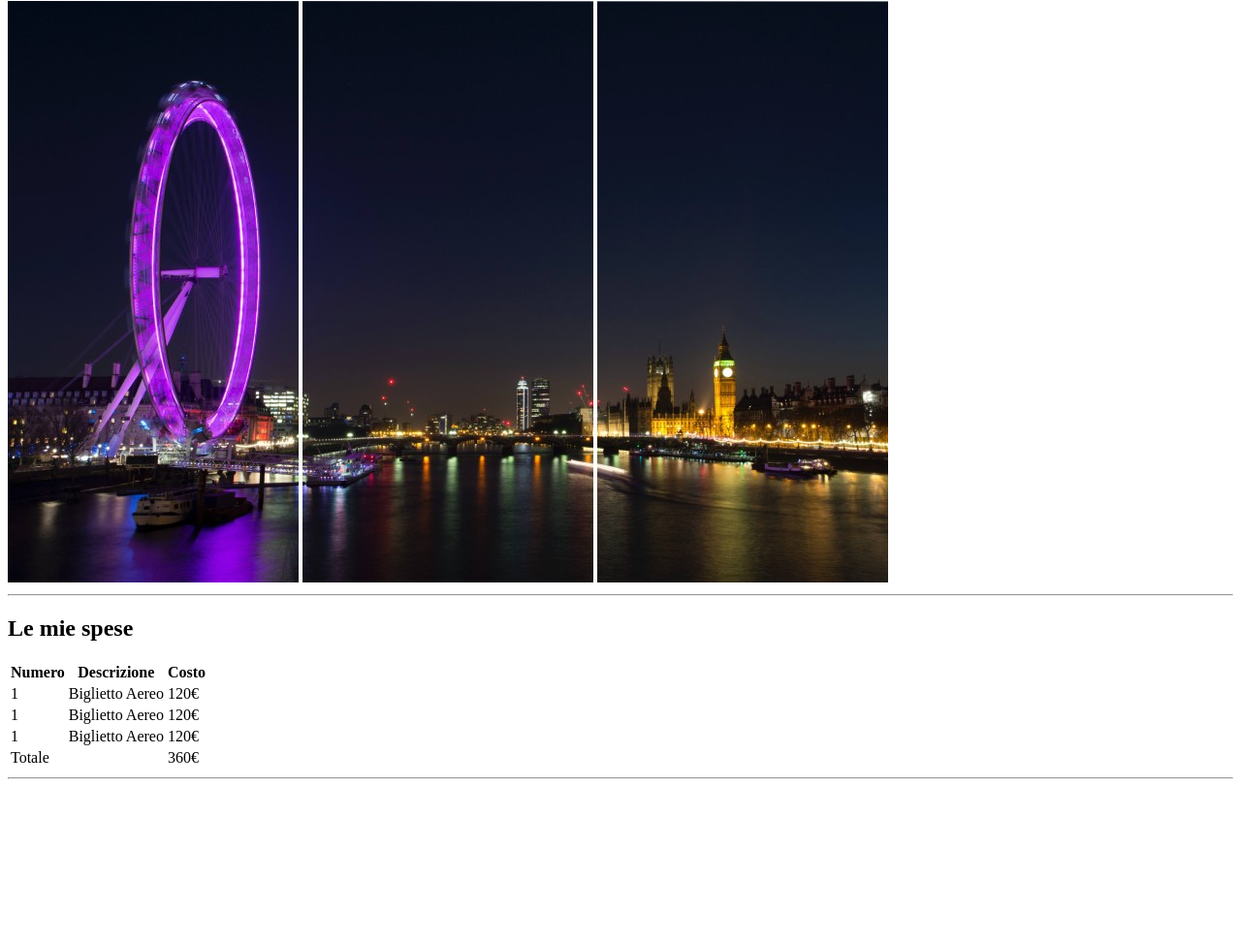
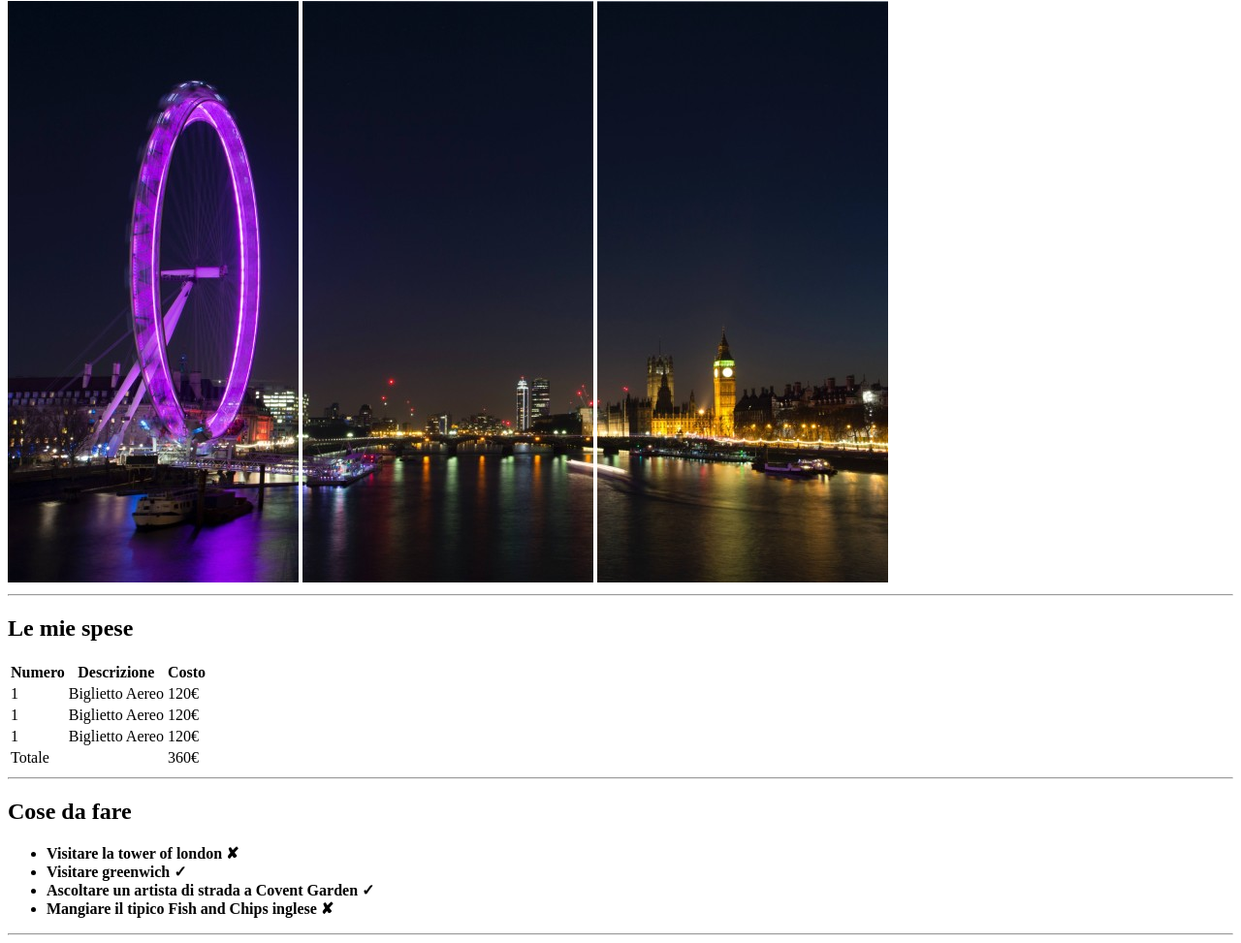
Before and after one commit to Michael-Bombini/html-london-trip, a plain HTML site: page index.html in a window 1280 px wide. Shown: the part 79-1052 px from the top of the page at 97% size. Before the commit the page ends 891 px from the top, so only its background shows below. Drawn offline with Linux system fonts and the light colour scheme.

Commit message:
Aggiunta seconda section

```diff
--- a/index.html
+++ b/index.html
@@ -68,6 +68,20 @@
             <hr>
         </section>
 
+        <!-- Seconda section della pagina conterrà le cose da fare -->
+        <section>
+            <h2>Cose da fare</h2>
+
+            <ul>
+                <li><strong>Visitare la tower of london &#x2718;</strong></li>
+                <li><strong>Visitare greenwich &#10003;</strong></li>
+                <li><strong>Ascoltare un artista di strada a Covent Garden &#10003;</strong></li>
+                <li><strong>Mangiare il tipico Fish and Chips inglese &#x2718;</strong></li>
+            </ul>
+
+            <hr>
+
+        </section>
 
 
 
```
